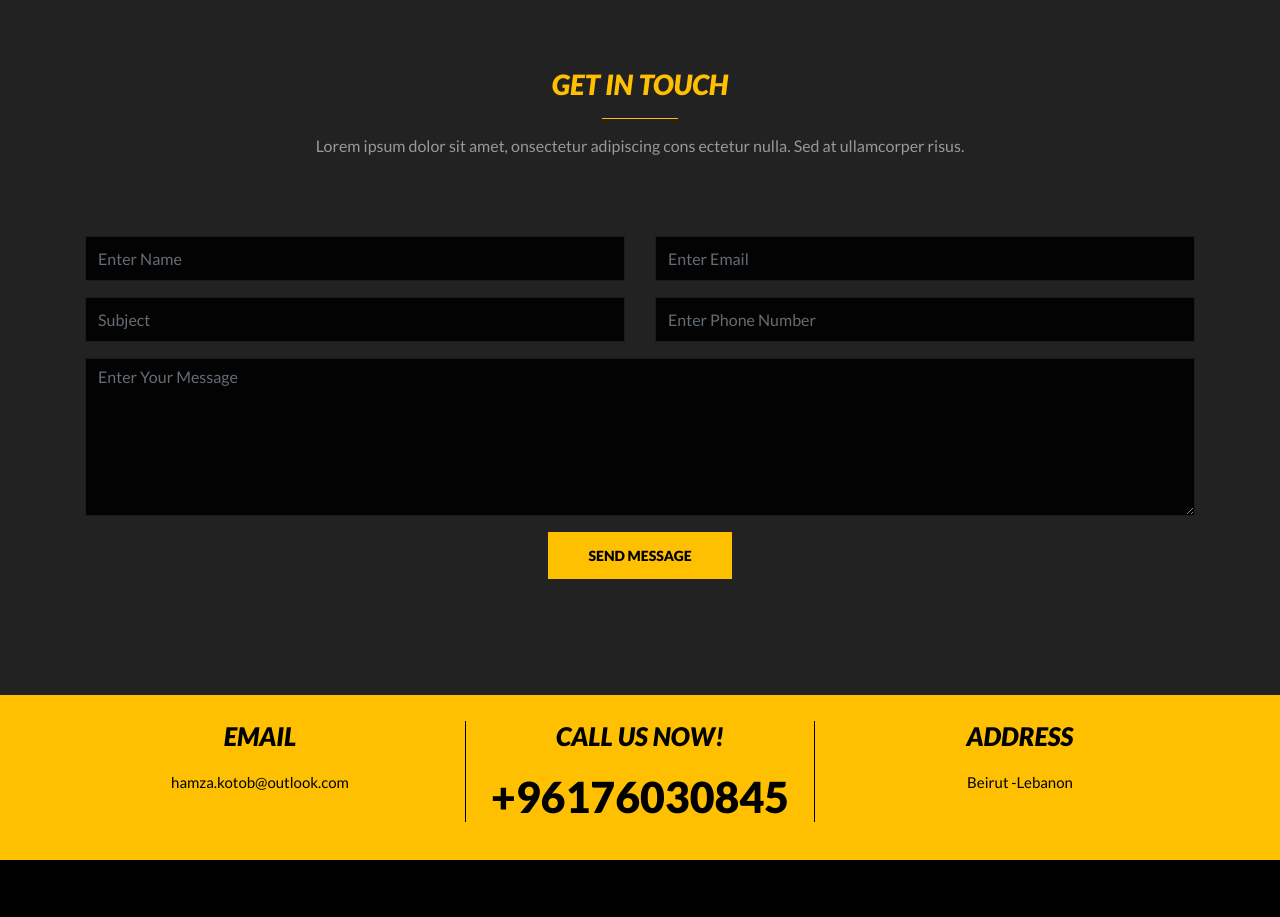
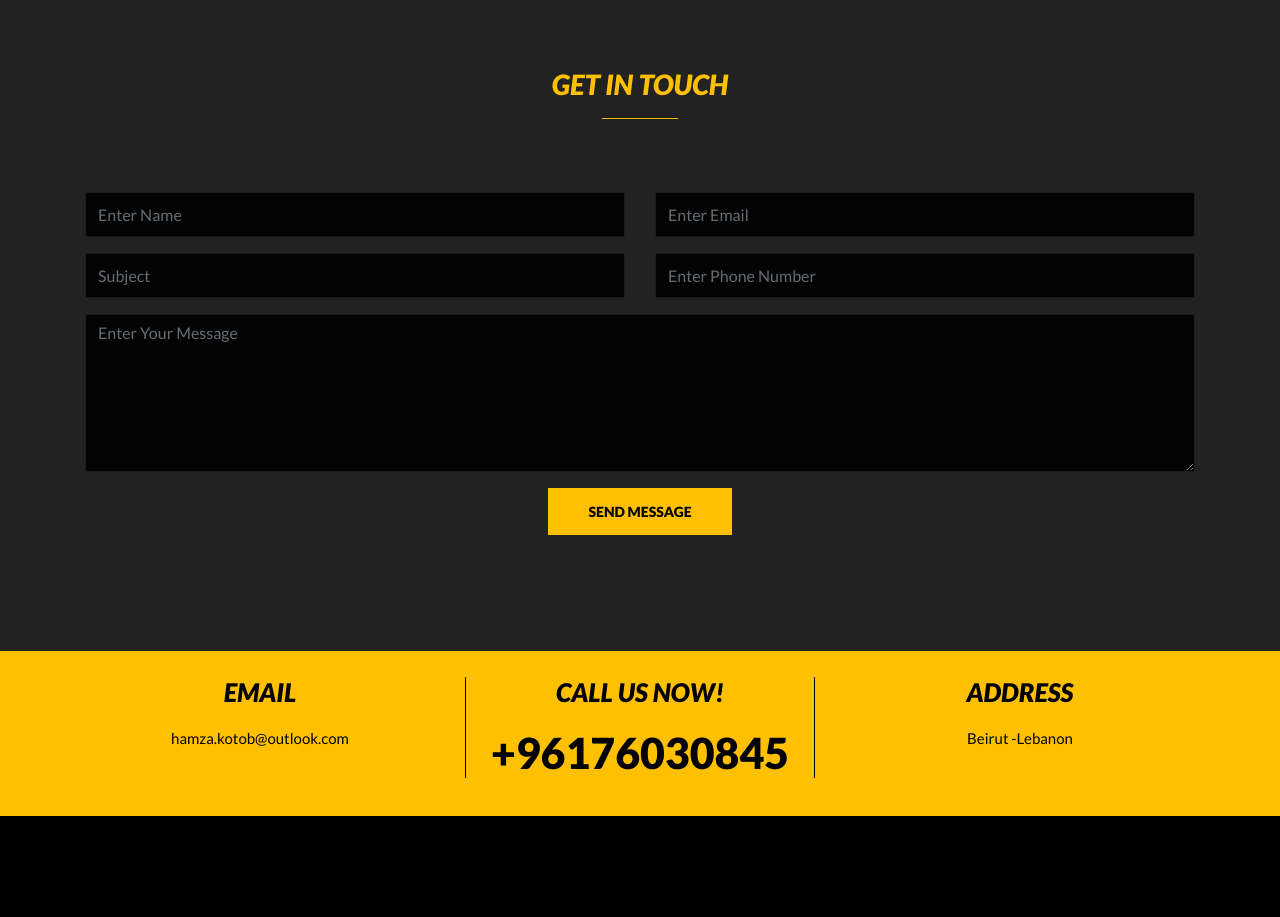
Before and after one commit to Sk01s/fit, a React (Vite) app: page / in a window 1280 px wide. Shown: the part 4780-5697 px from the top of the page. Built offline with nearby package versions, Linux system fonts and the light colour scheme; a web font is replaced by a local one.

Commit message:
Update App.jsx

```diff
--- a/src/App.jsx
+++ b/src/App.jsx
@@ -7,8 +7,6 @@ function App() {
             <div className="col-sm-12 col-md-12">
               <h2 className="section-heading text-center">GET IN TOUCH</h2>
               <p className="subheading text-center">
-                Lorem ipsum dolor sit amet, onsectetur adipiscing cons ectetur
-                nulla. Sed at ullamcorper risus.
               </p>
             </div>
           </div>
```
